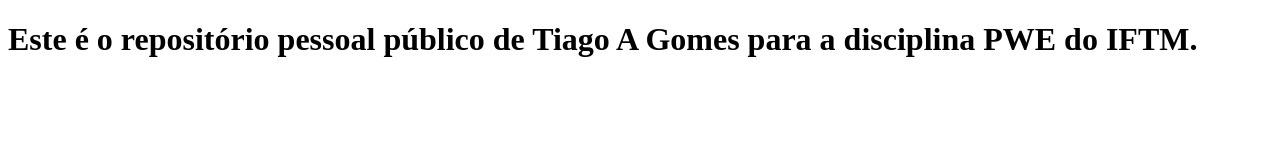
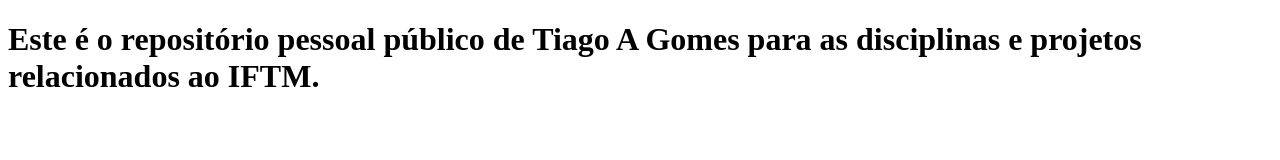
Before and after one commit to tg0m3s/1P_PWE, a plain HTML site: page index.html in a window 1280 px wide. Drawn offline with Linux system fonts and the light colour scheme.

Commit message:
Update index.html

```diff
--- a/index.html
+++ b/index.html
@@ -9,7 +9,7 @@
 
 <body>
     <h1>
-        Este é o repositório pessoal público de Tiago A Gomes para a disciplina PWE do IFTM.
+        Este é o repositório pessoal público de Tiago A Gomes para as disciplinas e projetos relacionados ao IFTM.
     </h1>
 </body>
 
```
